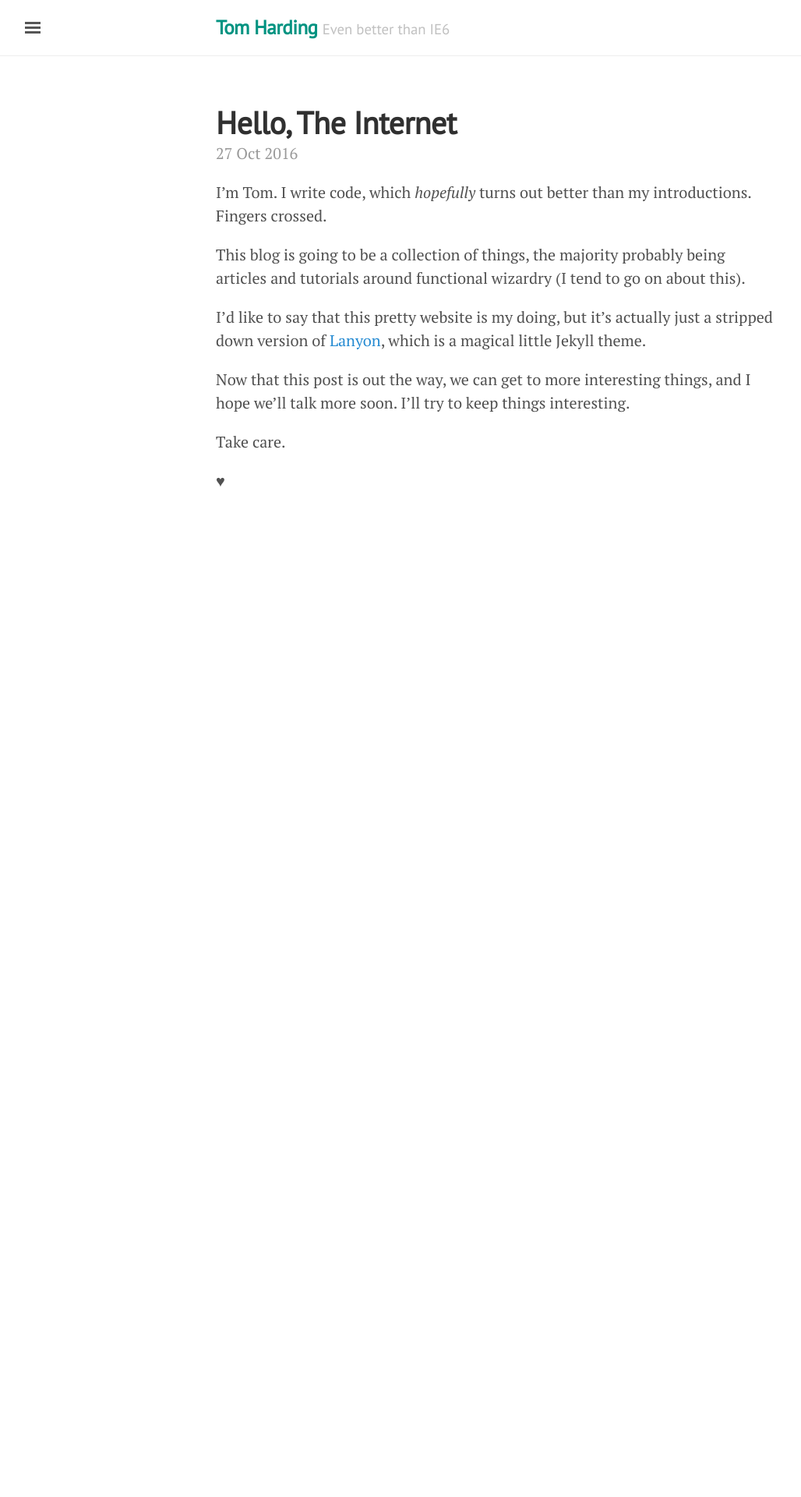
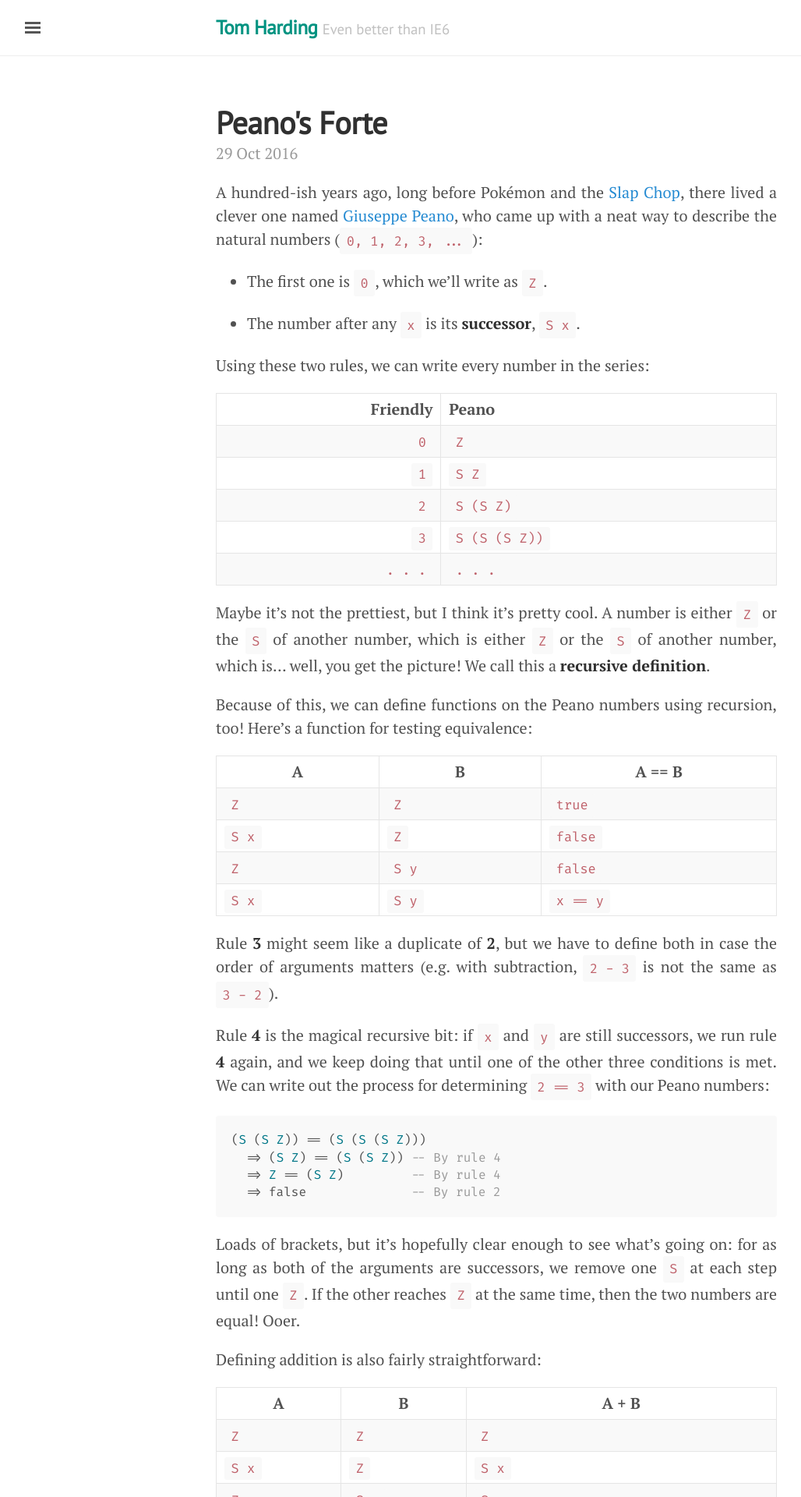
Before and after one commit to i-am-tom/i-am-tom.github.io, a Jekyll site: the page built from index.html, in a window 1280 px wide. Shown: the top 1920 px of the page at 78% size, without its empty margins (3-1031 px from the left). Built offline with Jekyll 4.4.1, drawn with Linux system fonts in a browser that asks for light colours; before the commit the page ends 900 px from its top, so only the background shows below that; some of the changed text lies outside the part shown.

Commit message:
Swimming bloggles
Added post #2!

````diff
--- a/_config.yml
+++ b/_config.yml
@@ -1,5 +1,5 @@
 # Config!
-baseurl: ""
+baseurl:
 description: "This website chronicles my folly and ramblings, currently centred in <strong>Bath, UK</strong>, where I'm living and working."
 permalink: pretty
 tagline: "Even better than IE6"
--- a/_includes/head.html
+++ b/_includes/head.html
@@ -14,8 +14,8 @@
     {% endif %}
   </title>
 
-  <link rel="stylesheet" href="css/syntax.css" />
-  <link rel="stylesheet" href="css/lanyon.css" />
+  <link rel="stylesheet" href="/css/syntax.css" />
+  <link rel="stylesheet" href="/css/lanyon.css" />
   <link rel="stylesheet" href="https://fonts.googleapis.com/css?family=PT+Serif:400,400italic,700%7CPT+Sans:400" />
   <link rel="stylesheet" href="https://maxcdn.bootstrapcdn.com/font-awesome/4.7.0/css/font-awesome.min.css" />
 
--- /dev/null
+++ b/_posts/2016-10-29-peano-forte.md
@@ -0,0 +1,96 @@
+---
+layout: post
+title: Peano's Forte
+---
+
+A hundred-ish years ago, long before Pokémon and the [Slap Chop](https://www.youtube.com/watch?v=rUbWjIKxrrs), there lived a clever one named [Giuseppe Peano](https://en.wikipedia.org/wiki/Giuseppe_Peano), who came up with a neat way to describe the natural numbers (`0, 1, 2, 3, ...`):
+
+- The first one is `0`, which we'll write as `Z`.
+
+- The number after any `x` is its **successor**, `S x`.
+
+Using these two rules, we can write every number in the series:
+
+| -------- | ------------- |
+| Friendly | Peano         |
+| --------:|:------------- |
+|      `0` | `Z`           |
+|      `1` | `S Z`         |
+|      `2` | `S (S Z)`     |
+|      `3` | `S (S (S Z))` |
+|  `. . .` | `. . .`       |
+| -------- | ------------- |
+
+Maybe it's not the prettiest, but I think it's pretty cool. A number is either `Z` or the `S` of another number, which is either `Z` or the `S` of another number, which is... well, you get the picture! We call this a **recursive definition**.
+
+Because of this, we can define functions on the Peano numbers using recursion, too! Here's a function for testing equivalence:
+
+|   A   |   B   |  A == B  |
+| ----- | ----- | -------- |
+|  `Z`  |  `Z`  | `true`   |
+| `S x` |  `Z`  | `false`  |
+|  `Z`  | `S y` | `false`  |
+| `S x` | `S y` | `x == y` |
+
+Rule **3** might seem like a duplicate of **2**, but we have to define both in case the order of arguments matters (e.g. with subtraction, `2 - 3` is not the same as `3 - 2`).
+
+Rule **4** is the magical recursive bit: if `x` and `y` are still successors, we run rule **4** again, and we keep doing that until one of the other three conditions is met. We can write out the process for determining `2 == 3` with our Peano numbers:
+
+```haskell
+(S (S Z)) == (S (S (S Z)))
+  => (S Z) == (S (S Z)) -- By rule 4
+  => Z == (S Z)         -- By rule 4
+  => false              -- By rule 2
+```
+
+Loads of brackets, but it's hopefully clear enough to see what's going on: for as long as both of the arguments are successors, we remove one `S` at each step until one `Z`. If the other reaches `Z` at the same time, then the two numbers are equal! Ooer.
+
+Defining addition is also fairly straightforward:
+
+|   A   |   B   |      A + B      |
+| ----- | ----- | --------------- |
+|  `Z`  |  `Z`  | `Z`             |
+| `S x` |  `Z`  | `S x`           |
+|  `Z`  | `S y` | `S y`           |
+| `S x` | `S y` | `S (S (x + y))` |
+
+Rules **1**, **2**, and **3** define our _base cases_: adding `Z` to any value produces that same value. Rule **4**, of course, is where we define our recursion. Let's look at an example with `3 + 2`. We'll use square brackets to make things clearer, but just think of them as regular brackets:
+
+```haskell
+(S (S (S Z))) + (S (S Z))
+  => S (S [(S (S Z)) + (S Z)]) -- By rule 3
+  => S (S (S (S [(S Z) + Z]))) -- By rule 3
+  => S (S (S (S (S Z))))       -- By rule 1
+```
+
+And there you have it! One more example that's worth mentioning before we go is how to convert our Peano numbers back into the integers that we know and love:
+
+|   A   |    toInt A    |
+| -----:|:------------- |
+|  `Z`  | `0`           |
+| `S x` | `1 + toInt x` |
+
+We only need one argument for this, so the function is super straightforward. Yay! Here's the function working with `3`:
+
+```haskell
+toInt (S (S (S Z)))
+  => 1 + toInt (S (S Z)) -- By rule 2
+  => 1 + 1 + toInt (S Z) -- By rule 2
+  => 1 + 1 + 1 + toInt Z -- By rule 2
+  => 1 + 1 + 1 + 0       -- By rule 1
+  => 3                   -- By addition
+```
+
+---
+
+Ok, so this maybe isn't the sexiest concept, but we've covered some important stuff:
+
+- We can use **recursion** to write simple definitions of functions that can just call themselves to deal with each "step" of the problem.
+
+- We can use **induction** to show that, if a function works for `Z` (or some other base case) and `S x`, it can work for _any_ Peano number!
+
+- Running a function is just substituting one thing for another! Functions shouldn't _do_ anything - they should just swap an input for an output.
+
+That's all from me today! If you want to play around with the concepts, you can use this [try.purescript.org gist](http://try.purescript.org/?gist=d2be4384a7b4cc6283be5097df12c63c) to play with the code. Otherwise, I hope this was at least a little interesting, and I'll talk to you soon!
+
+Take care &hearts;
--- a/css/lanyon.css
+++ b/css/lanyon.css
@@ -99,6 +99,7 @@ h6 {
 p {
   margin-bottom: 1rem;
   margin-top: 0;
+  text-align: justify;
 }
 
 strong { color: #303030 }
@@ -170,6 +171,8 @@ pre code {
   font-size: 100%;
   padding: 0;
 }
+
+p code { display: inline-block }
 
 /* -- Pygments -- */
 
@@ -293,7 +296,7 @@ tbody tr:nth-child(odd) th { background-color: #F9F9F9 }
 .sidebar-item p:last-child { margin-bottom: 0 }
 
 .sidebar-item strong {
-  color: #FFF;
+  color: rgba(255, 255, 255, .8);
   font-weight: bold;
 }
 
--- a/index.html
+++ b/index.html
@@ -7,7 +7,7 @@ title: Home
   {% for post in site.posts %}
   <div class="post">
     <h1 class="post-title">
-      <a href="{{ site.baseurl }}/{{ post.url }}">
+      <a href="{{ site.baseurl }}{{ post.url }}">
         {{ post.title }}
       </a>
     </h1>
````
Also changed, not shown: _posts/2016-10-27-hello.md (+2 -5 lines).
